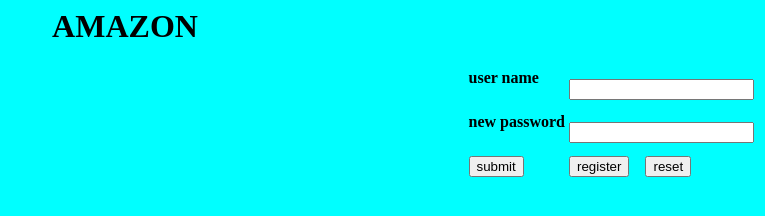
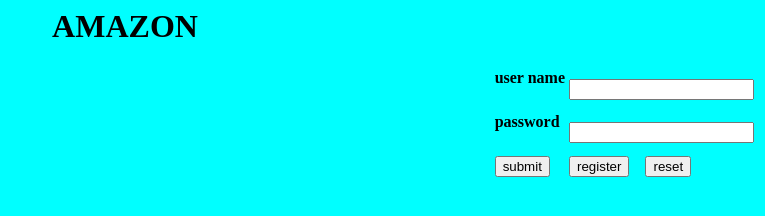
Before and after one commit to SumanthInturi/projecthtml, a plain HTML site: page login.html in a window 1280 px wide. Shown: the whole page, without its empty margins (515-1280 px from the left). Drawn offline with Linux system fonts and the light colour scheme.

Commit message:
new commit

```diff
--- a/login.html
+++ b/login.html
@@ -12,7 +12,7 @@ login</title>
 <td><input type="text" ></td>
 </tr>
 <tr>
-<td><h4>new password</td>
+<td><h4>password</td>
 <td><input type="password"></td>
 </tr>
 <tr>
```
